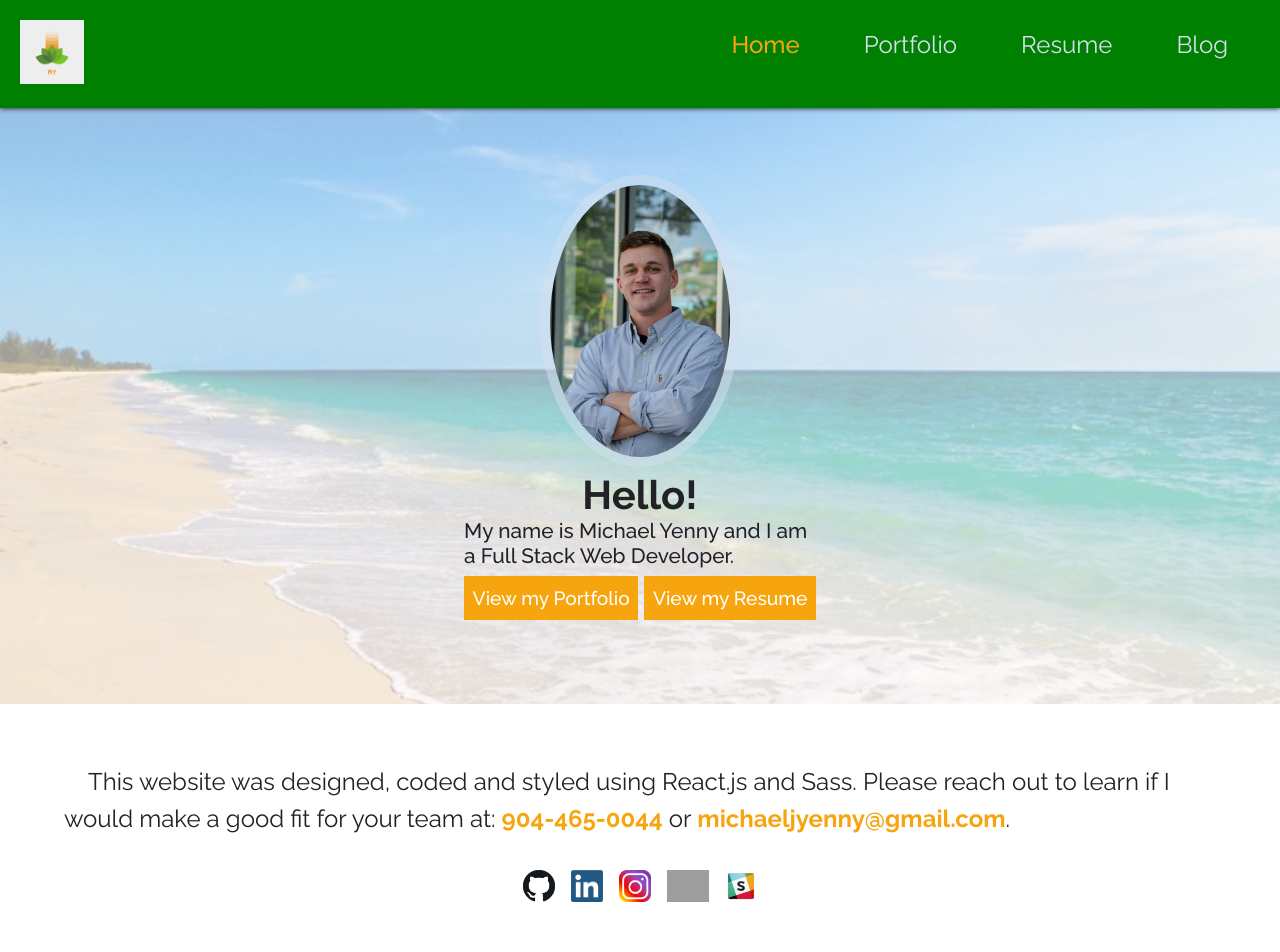
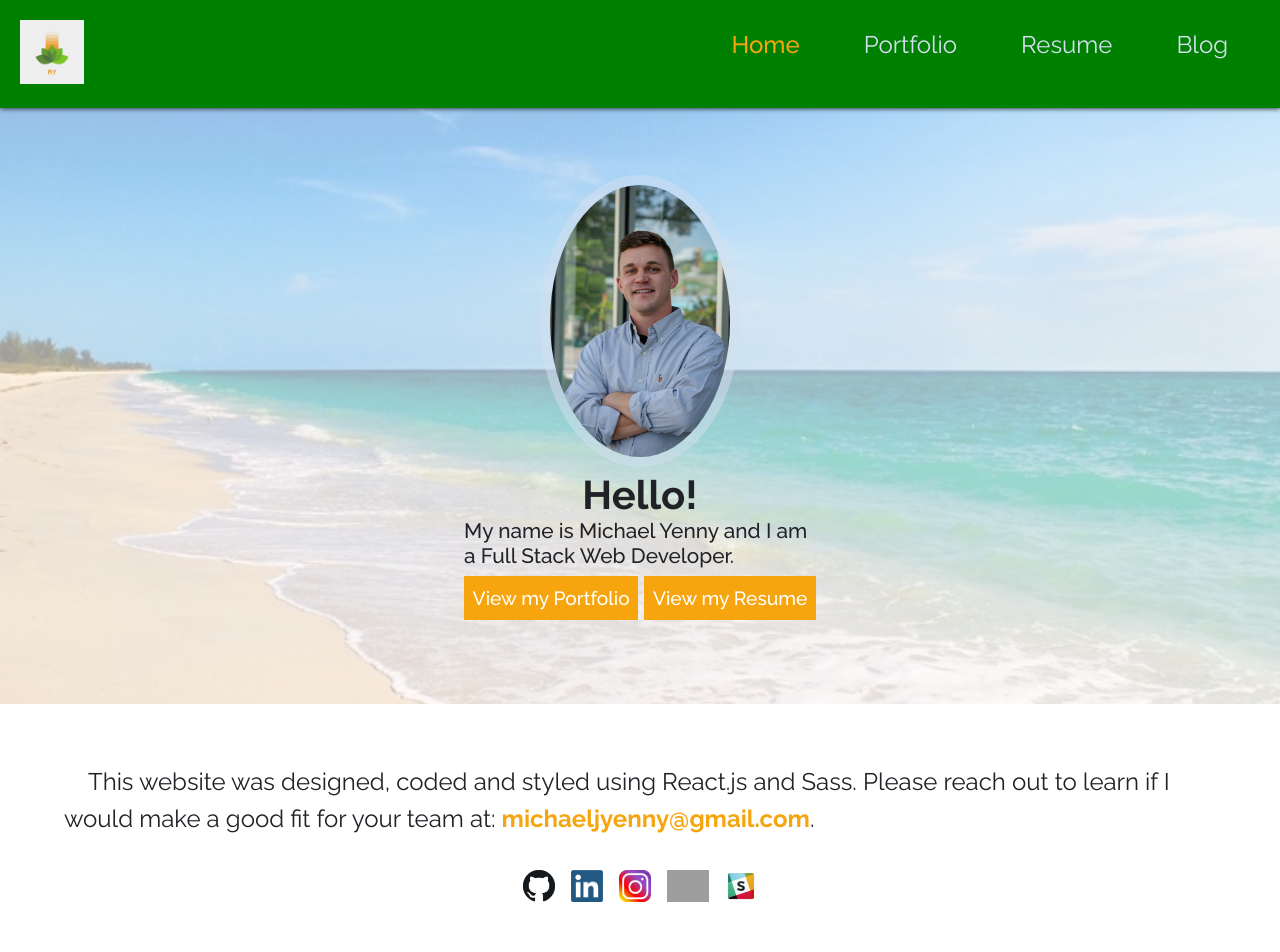
Before and after one commit to Myenny/portfolio-master, a React (Create React App) app: page / in a window 1280 px wide. Shown: the top 952 px of the page. Built offline with nearby package versions, Linux system fonts and the light colour scheme; grey boxes are pictures that could not be loaded.

Commit message:
Update AboutMe.jsx

```diff
--- a/src/Components/AboutMe.jsx
+++ b/src/Components/AboutMe.jsx
@@ -10,10 +10,6 @@ class AboutMe extends Component {
               This website was designed, coded and styled using React.js and
               Sass. Please reach out to learn if I would make a good fit for
               your team at:{' '}
-              <a className="about-contact" href="tel://19044650044">
-                904-465-0044
-              </a>{' '}
-              or
               <a
                 className="about-contact"
                 href="mailto:michaeljyenny@gmail.com"
```
